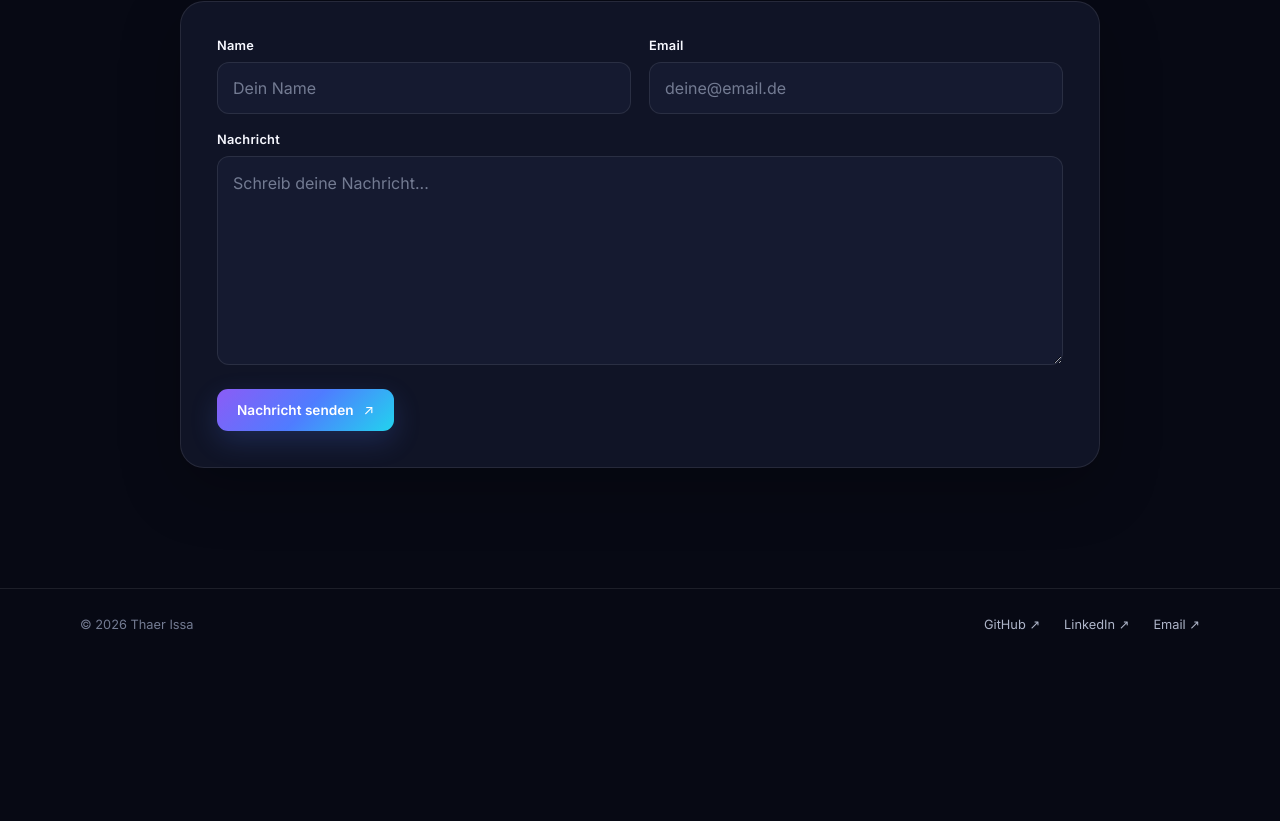
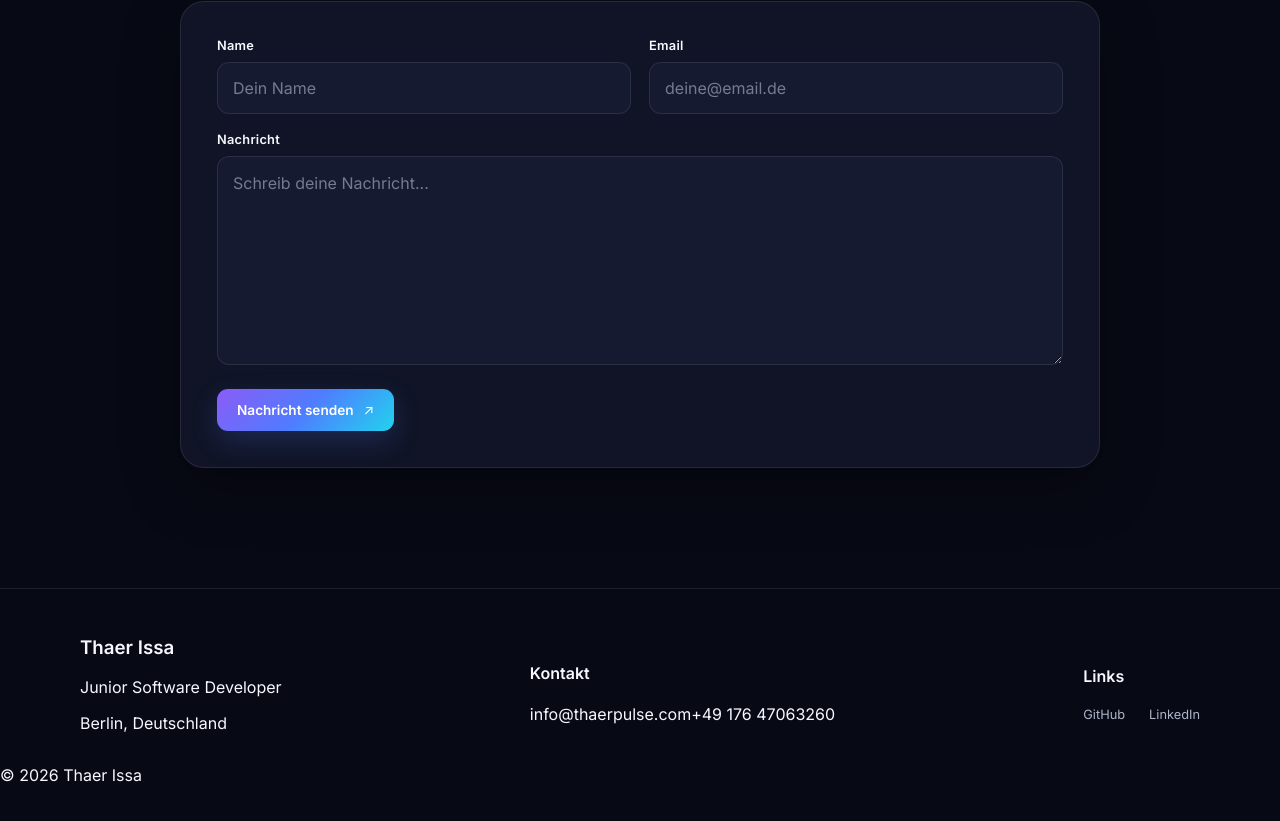
Before and after one commit to Thaer455/thaerpulse, a React (Vite) app: page / in a window 1280 px wide. Shown: the part 4701-5522 px from the top of the page. Before the commit the page ends 5361 px from the top, so only its background shows below. Built offline with nearby package versions, Linux system fonts and the light colour scheme.

Commit message:
feat: improve footer and contact section

```diff
--- a/src/components/Footer.tsx
+++ b/src/components/Footer.tsx
@@ -2,21 +2,51 @@ function Footer() {
   return (
     <footer className="footer">
       <div className="footer-inner">
-        <p className="footer-copy">© 2026 Thaer Issa</p>
 
-        <div className="footer-links">
-          <a href="https://github.com/Thaer455" target="_blank" rel="noreferrer">
-            GitHub <span>↗</span>
+        <div className="footer-column footer-profile">
+          <h3>Thaer Issa</h3>
+          <p>Junior Software Developer</p>
+          <p>Berlin, Deutschland</p>
+        </div>
+
+        <div className="footer-column">
+          <h4>Kontakt</h4>
+
+          <a href="mailto:info@thaerpulse.com">
+            info@thaerpulse.com
           </a>
 
-          <a href="https://www.linkedin.com/in/thaer-issa-2039bb409/" target="_blank" rel="noreferrer">
-            LinkedIn <span>↗</span>
-          </a>
-
-          <a href="mailto:issathaer7@gmail.com">
-            Email <span>↗</span>
+          <a href="tel:+4917647063260">
+            +49 176 47063260
           </a>
         </div>
+
+        <div className="footer-column">
+          <h4>Links</h4>
+
+          <div className="footer-links">
+            <a
+              href="https://github.com/Thaer455"
+              target="_blank"
+              rel="noopener noreferrer"
+            >
+              GitHub
+            </a>
+
+            <a
+              href="https://linkedin.com/in/thaer-issa-2039bb409/"
+              target="_blank"
+              rel="noopener noreferrer"
+            >
+              LinkedIn
+            </a>
+          </div>
+        </div>
+
+      </div>
+
+      <div className="footer-bottom">
+        <p>© 2026 Thaer Issa</p>
       </div>
     </footer>
   );
```
